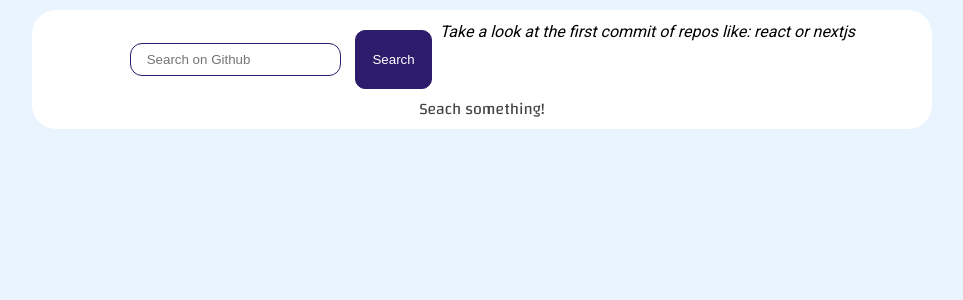
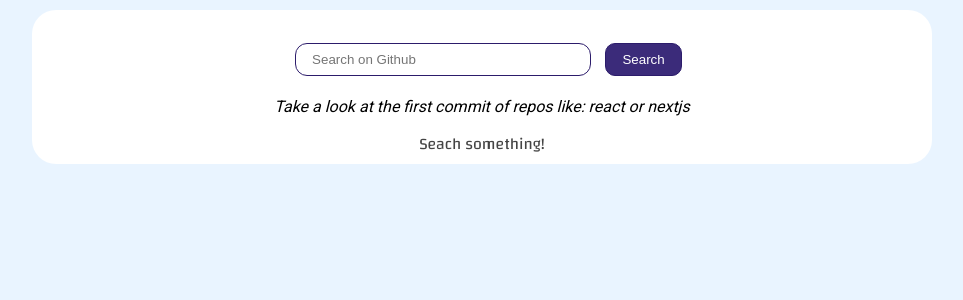
Before and after one commit to SebastianBranda/first-commit-github, a React (Create React App) app: page / in a window 1280 px wide. Shown: the top 300 px of the page, without its empty margins (158-1121 px from the left). Built offline with nearby package versions, Linux system fonts and the light colour scheme.

Commit message:
card style

```diff
--- a/src/App.css
+++ b/src/App.css
@@ -80,7 +80,7 @@ form button {
 .card {
   margin: 10px auto;
   padding: 16px;
-  min-width: 350px;
+  min-width: 320px;
   width: 100%;
   border: 1px solid #2C1C6B;
   border-radius: 1.5rem;
@@ -132,7 +132,8 @@ form button {
   align-items: center;
 }
 
-.more-info button {
+.more-info button,
+.main-repo-search button {
   padding: 0.5rem 1rem;
   height: 100%;
   margin-left: 2px;
@@ -142,7 +143,8 @@ form button {
   border-radius: 10px;
 }
 
-.more-info button:hover {
+.more-info button:hover,
+.main-repo-search button {
   cursor: pointer;
   background-color: #3b2b7a;
 }
@@ -192,7 +194,7 @@ form button {
     flex-direction: row;
   }
 
-  form input,
+  /* form input, */
   form button {
     width: auto;
   }
--- a/src/components/RepoCard.jsx
+++ b/src/components/RepoCard.jsx
@@ -22,7 +22,7 @@ const RepoCard = ({ data }) => {
             </p>
 
             <div className='more-info'>
-                <p><IconStar /> Stars: {data.stargazers_count}</p>
+                <p className='repo-stars'><IconStar /> Stars: {data.stargazers_count}</p>
 
                 <Link to="/first-commit">
                     <button onClick={handleClick}>Seach first commit</button>
--- a/src/components/SearchRepo.jsx
+++ b/src/components/SearchRepo.jsx
@@ -10,7 +10,7 @@ const SearchRepo = ({ setSearchInput }) => {
     }
 
     return (
-        <div className='more-info'>
+        <div className='main-repo-search'>
             <form onSubmit={handleSubmit}>
                 {/* <label htmlFor="repo">Search: </label> */}
                 <input onChange={onInputChange} type="text" name="repo" id="repo" placeholder='Search on Github' />
```
